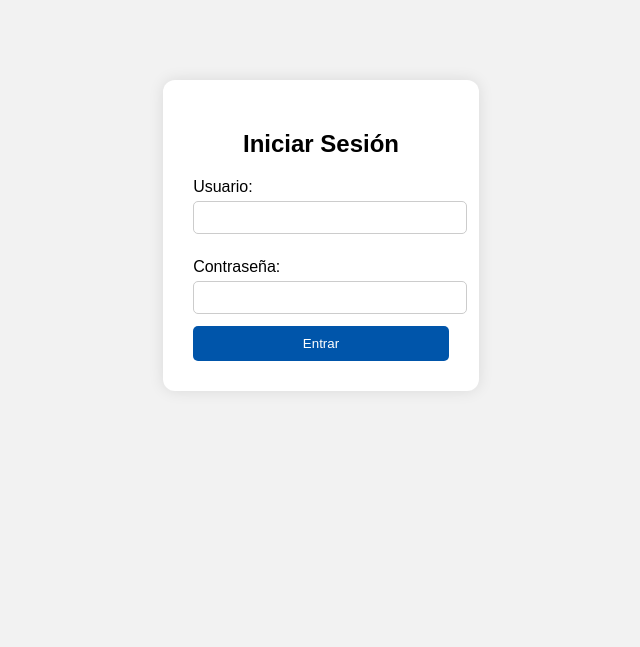
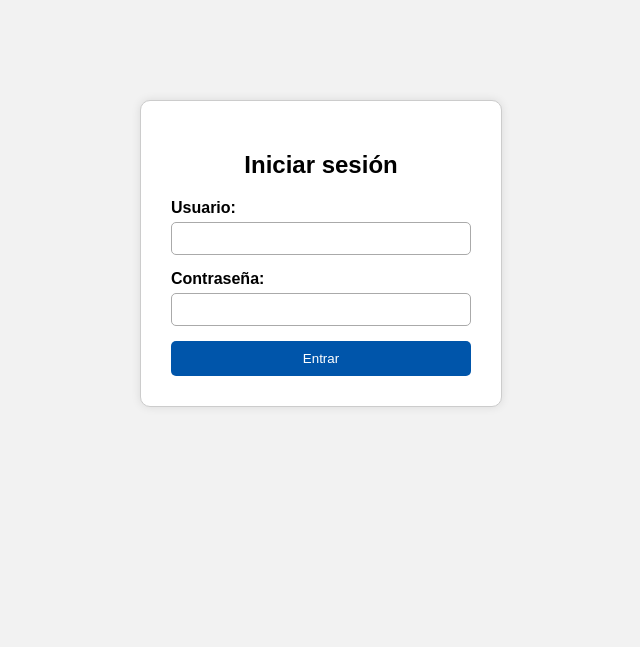
Before and after one commit to rubenhdezmtinez/piano-online, a PHP site: page /login.php in a window 1280 px wide. Shown: the top 647 px of the page, without its empty margins (319-959 px from the left). Run offline with PHP 8.4, Linux system fonts and the light colour scheme.

Commit message:
login.php v2.4

```diff
--- a/css/estilos.css
+++ b/css/estilos.css
@@ -145,50 +145,3 @@ body {
 .registro-container button:hover {
     background-color: #003f7a;
 }
-
-.form-container {
-    max-width: 400px;
-    margin: 80px auto;
-    padding: 30px;
-    background-color: white;
-    border-radius: 12px;
-    box-shadow: 0 0 15px rgba(0, 0, 0, 0.1);
-}
-
-.form-container h2 {
-    margin-bottom: 20px;
-    text-align: center;
-}
-
-.form-container label {
-    display: block;
-    margin: 12px 0 5px;
-}
-
-.form-container input {
-    width: 100%;
-    padding: 8px;
-    margin-bottom: 12px;
-    border: 1px solid #ccc;
-    border-radius: 5px;
-}
-
-.form-container button {
-    width: 100%;
-    padding: 10px;
-    background-color: #0055aa;
-    color: white;
-    border: none;
-    border-radius: 5px;
-    cursor: pointer;
-}
-
-.form-container button:hover {
-    background-color: #003f87;
-}
-
-.mensaje {
-    color: red;
-    text-align: center;
-    margin-bottom: 15px;
-}
--- a/login.php
+++ b/login.php
@@ -1,6 +1,5 @@
 <?php
 require_once 'db.php';
-
 $mensaje = '';
 
 if ($_SERVER["REQUEST_METHOD"] == "POST") {
@@ -14,7 +13,7 @@
 
         if ($usuarioBD && password_verify($contrasena, $usuarioBD['Contraseña'])) {
             $mensaje = "Inicio de sesión exitoso.";
-                // Aquí puedes redirigir con header("Location: home.php"); si lo deseas
+            // Aquí puedes usar: header("Location: home.php");
         } else {
             $mensaje = "Usuario o contraseña incorrectos.";
         }
@@ -29,15 +28,17 @@
 <head>
     <meta charset="UTF-8">
     <title>Iniciar Sesión</title>
-    <link rel="stylesheet" href="css/estilos.css">
+    <link rel="stylesheet" href="/css/estilos.css">
 </head>
 <body>
-    <div class="form-container">
-        <h2>Iniciar Sesión</h2>
+    <div class="registro-container"> <!-- Reutilizamos misma clase para mismo estilo -->
+        <h2>Iniciar sesión</h2>
+
         <?php if ($mensaje): ?>
-            <p class="mensaje"><?= $mensaje ?></p>
+            <p style="color: red; text-align: center;"><?= $mensaje ?></p>
         <?php endif; ?>
-        <form method="POST" action="">
+
+        <form method="POST" action="login.php">
             <label for="usuario">Usuario:</label>
             <input type="text" name="usuario" id="usuario" required>
 
```
Lines whose indentation alone changed are shown as unchanged.
